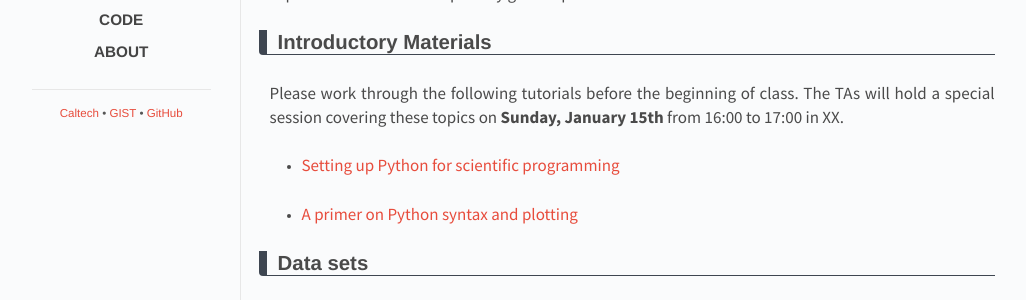
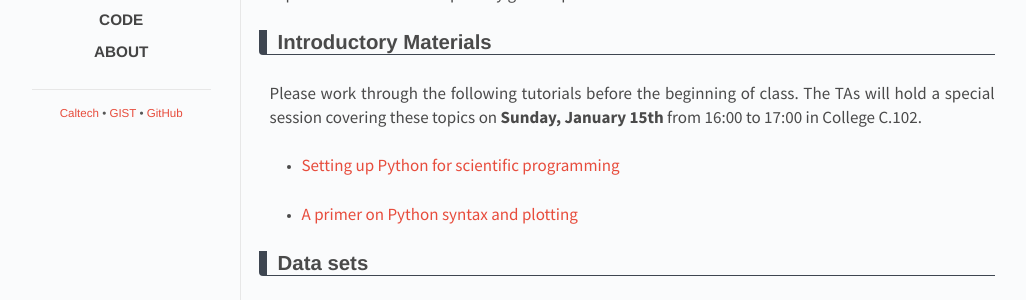
Before and after one commit to RPGroup-PBoC/gist_pboc_2017, a Jekyll site: the page built from _posts/2016-12-19-code.md, in a window 1280 px wide. Shown: the part 441-741 px from the top of the page, without its empty margins (118-1144 px from the left). Built offline with Jekyll 4.4.1, drawn with Linux system fonts in a browser that asks for light colours.

Commit message:
Added class number

```diff
--- a/_posts/2016-12-19-code.md
+++ b/_posts/2016-12-19-code.md
@@ -8,7 +8,7 @@ categories: posts
 Throughout the course, we will break out of the lecture to explore concepts more thoroughly through computational analysis. We'll write a wide variety of code covering concepts such as mathematical techniques, stochastic simulations, and image processing. Furthermore, we will work through an experimental data set to quantify gene expression in bacterial cells.
 
 ## Introductory Materials
-Please work through the following tutorials before the beginning of class. The TAs will hold a special session covering these topics on **Sunday, January 15th** from 16:00 to 17:00 in XX.
+Please work through the following tutorials before the beginning of class. The TAs will hold a special session covering these topics on **Sunday, January 15th** from 16:00 to 17:00 in College C.102.
 
 * [Setting up Python for scientific programming](../../../../code/html/setting_up_python.html)
 
```
